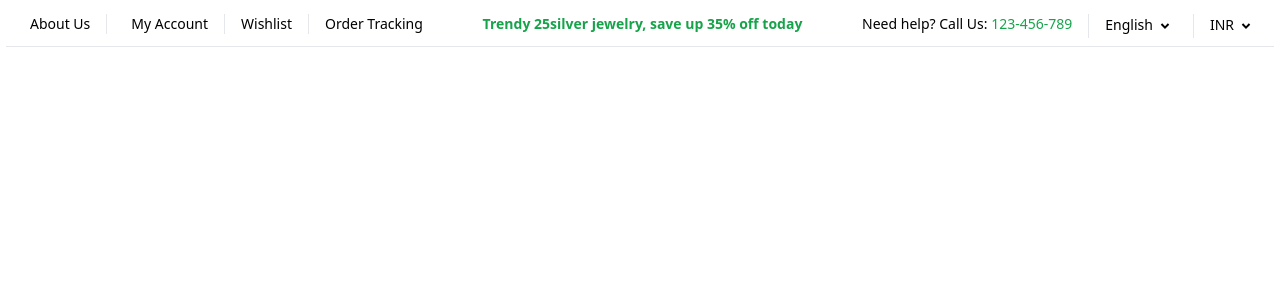
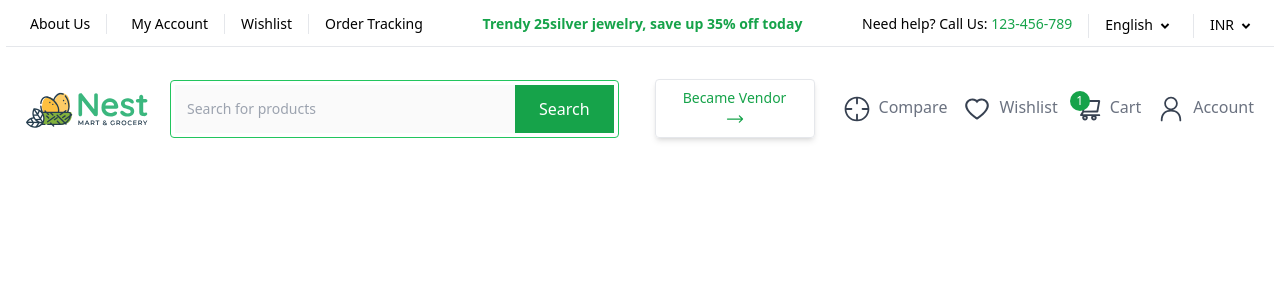
Before and after one commit to soheilRamezani-Dev/nest, a Next.js app: page / in a window 1280 px wide. Shown: the top 300 px of the page. Built offline with nearby package versions, Linux system fonts and the light colour scheme.

Commit message:
main header complete
main header consist of logo ,search, account nav

```diff
--- a/components/header/header.tsx
+++ b/components/header/header.tsx
@@ -1,3 +1,4 @@
+import MainHeader from "./mainHeader/mainHeader";
 import TopBar from "./topBar/topBar";
 
 const Header = () => {
@@ -5,7 +6,10 @@ const Header = () => {
     <header className=" m-1.5">
       {/* top nav */}
       <TopBar />
+
       {/* main header nav */}
+      <MainHeader />
+
       {/* menu nav */}
     </header>
   );
--- /dev/null
+++ b/components/header/mainHeader/accountMenuItem.tsx
@@ -0,0 +1,18 @@
+import { IconType } from "react-icons/lib";
+
+const AccountMenuItem = ({
+  Icon,
+  title,
+}: {
+  Icon: IconType;
+  title: string;
+}) => {
+  return (
+    <>
+      <Icon className="inline w-7 h-7" />
+      <span className="px-2 text-gray-500 hidden lg:inline">{title}</span>
+    </>
+  );
+};
+
+export default AccountMenuItem;
--- /dev/null
+++ b/components/header/mainHeader/mainHeader.tsx
@@ -0,0 +1,80 @@
+import Image from "next/image";
+import {
+  AiOutlineShoppingCart,
+  AiOutlineMenu,
+  AiOutlineHeart,
+} from "react-icons/ai";
+import { HiArrowLongRight } from "react-icons/hi2";
+import { RxPerson, RxCrosshair1 } from "react-icons/rx";
+import AccountMenuItem from "./accountMenuItem";
+
+const MainHeader = () => {
+  return (
+    <div className="block xl:flex justify-between mt-5 max-w-7xl mx-auto px-3">
+      {/* logo */}
+      <div className="flex justify-between mx-2">
+        <div className="w-32">
+          <Image
+            src="/images/logo.svg"
+            width={200}
+            height={60}
+            alt="website logo"
+            className="w-full h-full"
+          />
+        </div>
+
+        <ul className="flex space-x-3 lg:hidden">
+          <li>
+            <AccountMenuItem Icon={RxPerson} title="Account" />
+          </li>
+          <li className="">
+            <AccountMenuItem Icon={AiOutlineMenu} title="menu" />
+          </li>
+        </ul>
+      </div>
+
+      {/* right */}
+      <div className="text-gray-700 flex items-center justify-between my-3 grow">
+        {/* search */}
+        <div className="flex border border-green-500 p-1 rounded mx-2 grow w-full">
+          <input
+            disabled
+            placeholder="Search for products"
+            className="outline-none text-sm w-full cursor-pointer grow  px-3"
+            type="text"
+          />
+          <button className="bg-green-600 text-white px-6 py-3 relative">
+            Search
+          </button>
+        </div>
+
+        {/* Became vendor button */}
+        <div className="mx-7 hidden lg:block">
+          <button className=" w-40 text-sm  border shadow-md text-green-600 rounded px-4 py-2 relative bottom-0 hover:bottom-1 hover:transition-all hover:delay-75 hover:duration-200 font-light">
+            Became Vendor <HiArrowLongRight className="inline w-5 h-5" />
+          </button>
+        </div>
+
+        <ul className="space-x-2 hidden lg:flex">
+          <li className="flex">
+            <AccountMenuItem Icon={RxCrosshair1} title="Compare" />
+          </li>
+          <li className="flex">
+            <AccountMenuItem Icon={AiOutlineHeart} title="Wishlist" />
+          </li>
+          <li className="relative flex">
+            <AccountMenuItem Icon={AiOutlineShoppingCart} title="Cart" />
+            <span className="text-xs w-5 h-5 text-center text-white absolute -left-1 -top-1 bg-green-600 leading-5 rounded-full">
+              1
+            </span>
+          </li>{" "}
+          <li className="flex">
+            <AccountMenuItem Icon={RxPerson} title="Account" />
+          </li>
+        </ul>
+      </div>
+    </div>
+  );
+};
+
+export default MainHeader;
--- a/tailwind.config.js
+++ b/tailwind.config.js
@@ -6,7 +6,7 @@ module.exports = {
   ],
 
   theme: {
-    minWidth:{'30':'30%'},
+    minWidth:{'30':'30%','100px':'120px'},
     extend: {},
   },
   plugins: [],
```
Also changed, not shown: public/images/logo.svg (added).
